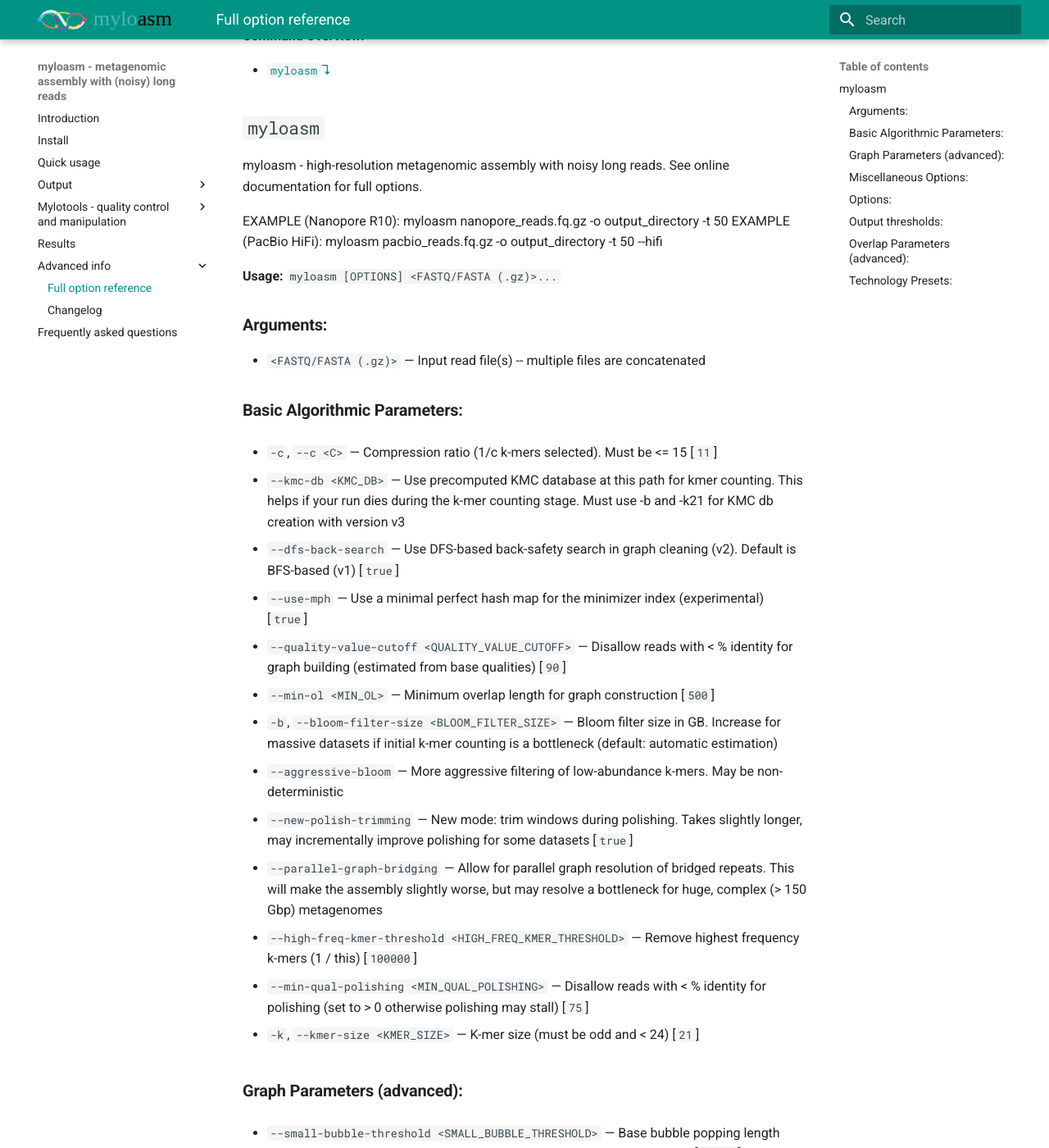
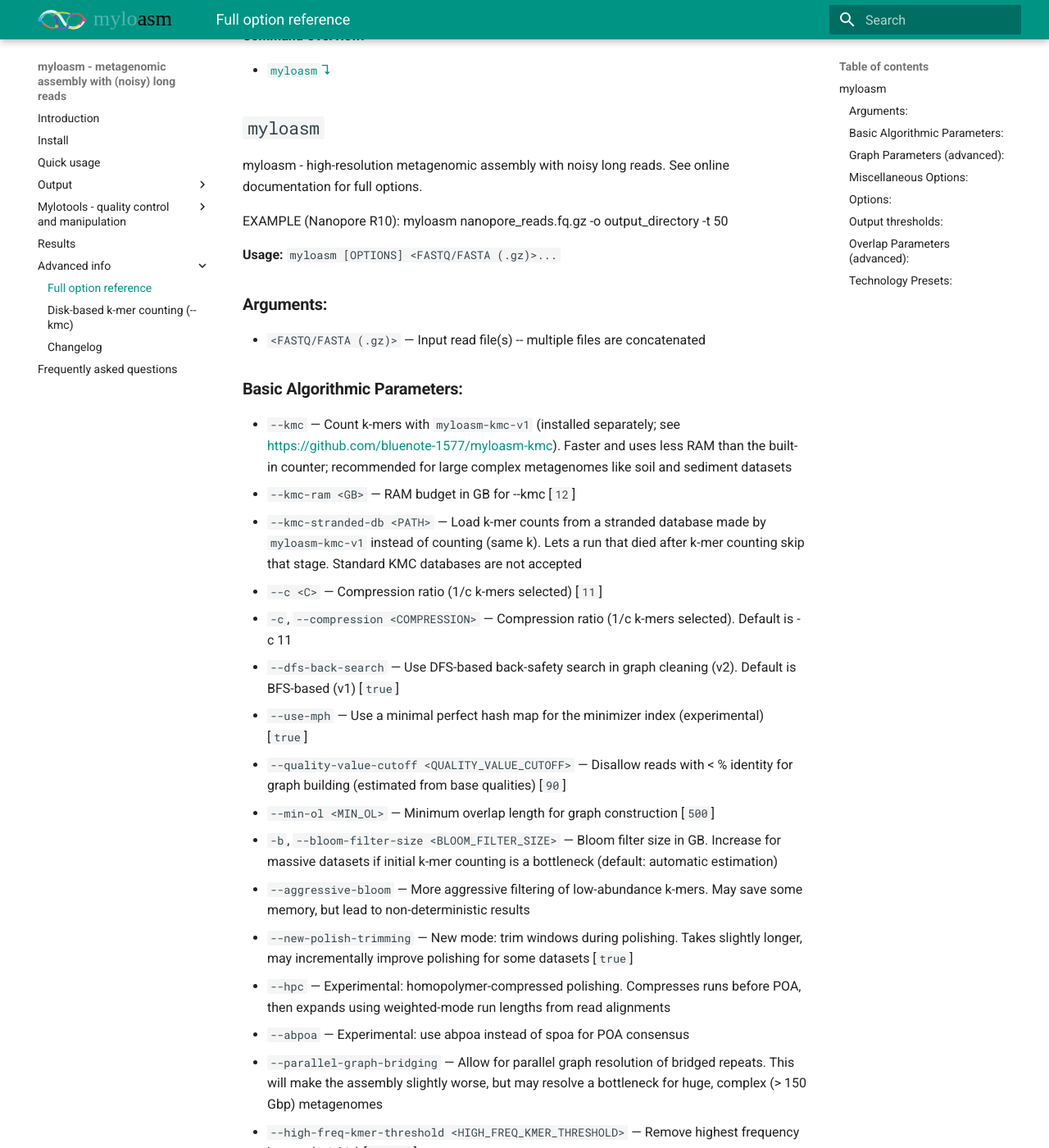
Before and after one commit to myloasm-docs/myloasm-docs.github.io, an MkDocs documentation site: the page built from docs/cmd.md, in a window 1280 px wide and 1400 px high, scrolled down 190 px. Shown: the whole window at 82% size. Built offline with MkDocs 1.6.1 and Material for MkDocs 9.7.7, drawn with Linux system fonts in a browser that asks for light colours; some of the changed text lies outside the part shown.

```diff
--- a/docs/cmd.md
+++ b/docs/cmd.md
@@ -11,7 +11,6 @@ This document contains the help content for the `myloasm` command-line program.
 myloasm - high-resolution metagenomic assembly with noisy long reads. See online documentation for full options.
 
 EXAMPLE (Nanopore R10): myloasm nanopore_reads.fq.gz -o output_directory -t 50
-EXAMPLE (PacBio HiFi): myloasm pacbio_reads.fq.gz -o output_directory -t 50 --hifi
 
 **Usage:** `myloasm [OPTIONS] <FASTQ/FASTA (.gz)>...`
 
@@ -21,10 +20,15 @@ EXAMPLE (PacBio HiFi): myloasm pacbio_reads.fq.gz -o output_directory -t 50 --hi
 
 ### **Basic Algorithmic Parameters:**
 
-* `-c`, `--c <C>` — Compression ratio (1/c k-mers selected). Must be <= 15
+* `--kmc` — Count k-mers with `myloasm-kmc-v1` (installed separately; see https://github.com/bluenote-1577/myloasm-kmc). Faster and uses less RAM than the built-in counter; recommended for large complex metagenomes like soil and sediment datasets
+* `--kmc-ram <GB>` — RAM budget in GB for --kmc
+ [`12`]
+
+* `--kmc-stranded-db <PATH>` — Load k-mer counts from a stranded database made by `myloasm-kmc-v1` instead of counting (same k). Lets a run that died after k-mer counting skip that stage. Standard KMC databases are not accepted
+* `--c <C>` — Compression ratio (1/c k-mers selected)
  [`11`]
 
-* `--kmc-db <KMC_DB>` — Use precomputed KMC database at this path for kmer counting. This helps if your run dies during the k-mer counting stage. Must use -b and -k21 for KMC db creation with version v3
+* `-c`, `--compression <COMPRESSION>` — Compression ratio (1/c k-mers selected). Default is -c 11
 * `--dfs-back-search` — Use DFS-based back-safety search in graph cleaning (v2). Default is BFS-based (v1)
  [`true`]
 
@@ -38,10 +42,12 @@ EXAMPLE (PacBio HiFi): myloasm pacbio_reads.fq.gz -o output_directory -t 50 --hi
  [`500`]
 
 * `-b`, `--bloom-filter-size <BLOOM_FILTER_SIZE>` — Bloom filter size in GB. Increase for massive datasets if initial k-mer counting is a bottleneck (default: automatic estimation)
-* `--aggressive-bloom` — More aggressive filtering of low-abundance k-mers. May be non-deterministic
+* `--aggressive-bloom` — More aggressive filtering of low-abundance k-mers. May save some memory, but lead to non-deterministic results
 * `--new-polish-trimming` — New mode: trim windows during polishing. Takes slightly longer, may incrementally improve polishing for some datasets
  [`true`]
 
+* `--hpc` — Experimental: homopolymer-compressed polishing. Compresses runs before POA, then expands using weighted-mode run lengths from read alignments
+* `--abpoa` — Experimental: use abpoa instead of spoa for POA consensus
 * `--parallel-graph-bridging` — Allow for parallel graph resolution of bridged repeats. This will make the assembly slightly worse, but may resolve a bottleneck for huge, complex (> 150 Gbp) metagenomes
 * `--high-freq-kmer-threshold <HIGH_FREQ_KMER_THRESHOLD>` — Remove highest frequency k-mers (1 / this)
  [`100000`]
@@ -64,8 +70,14 @@ EXAMPLE (PacBio HiFi): myloasm pacbio_reads.fq.gz -o output_directory -t 50 --hi
 * `--tip-length-cutoff <TIP_LENGTH_CUTOFF>` — Base length of tip to remove; this gets multiplied by 5-30x during simplification
  [`20000`]
 
+* `--tip-length-cutoff-heavy <TIP_LENGTH_CUTOFF_HEAVY>` — Base length of tip to remove during heavy simplification;
+ [`100000`]
+
 * `--tip-read-cutoff <TIP_READ_CUTOFF>` — Number of reads in tips to remove; this gets multiplied by 5-30x during simplification
  [`3`]
+
+* `--tip-read-cutoff-heavy <TIP_READ_CUTOFF_HEAVY>` — Number of reads in tips to remove during heavy simplification
+ [`5`]
 
 * `--max-bubble-threshold <MAX_BUBBLE_THRESHOLD>` — Maximum bubble length to pop; keep alternates
  [`500000`]
@@ -133,8 +145,8 @@ EXAMPLE (PacBio HiFi): myloasm pacbio_reads.fq.gz -o output_directory -t 50 --hi
 * `--snpmer-error-rate-strict <SNPMER_ERROR_RATE_STRICT>` — Binomial test error parameter strict overlaps
  [`0`]
 
-* `--contain-subsample-rate <CONTAIN_SUBSAMPLE_RATE>` — Relaxed compression ratio during containment; must be > c
- [`44`]
+* `--contain-subsample-rate <CONTAIN_SUBSAMPLE_RATE>` — Relaxed compression ratio during containment; k-mers are subsampled 0 mod this
+ [`4`]
 
 * `--absolute-minimizer-cut-ratio <ABSOLUTE_MINIMIZER_CUT_RATIO>` — Cut overlaps with > (c * this) number of bases between minimizers on average
  [`8`]
@@ -142,7 +154,6 @@ EXAMPLE (PacBio HiFi): myloasm pacbio_reads.fq.gz -o output_directory -t 50 --hi
 * `--relative-minimizer-cut-ratio <RELATIVE_MINIMIZER_CUT_RATIO>` — Cut overlaps with > (this) times more bases between minimizers than the best overlap on average
  [`5`]
 
-* `--disable-error-overlap-rescue` — Disables a SNPmer error overlap rescue heuristic during graph construction
 * `--maximal-end-fuzz <MAXIMAL_END_FUZZ>` — Soft clips with < this # of bases are allowed for alignment
  [`300`]
 
--- a/mkdocs.yml
+++ b/mkdocs.yml
@@ -21,6 +21,7 @@ nav:
   - Results: results.md
   - Advanced info:
     - Full option reference: cmd.md
+    - Disk-based k-mer counting (--kmc): kmc.md
     - Changelog: CHANGELOG.md
   - Frequently asked questions: FAQ.md
 
```
Also changed, not shown: docs/CHANGELOG.md (+9 -0 lines), docs/index.md (+6 -0 lines), docs/kmc.md (added, +24 -0 lines), docs/usage.md (+5 -0 lines).
